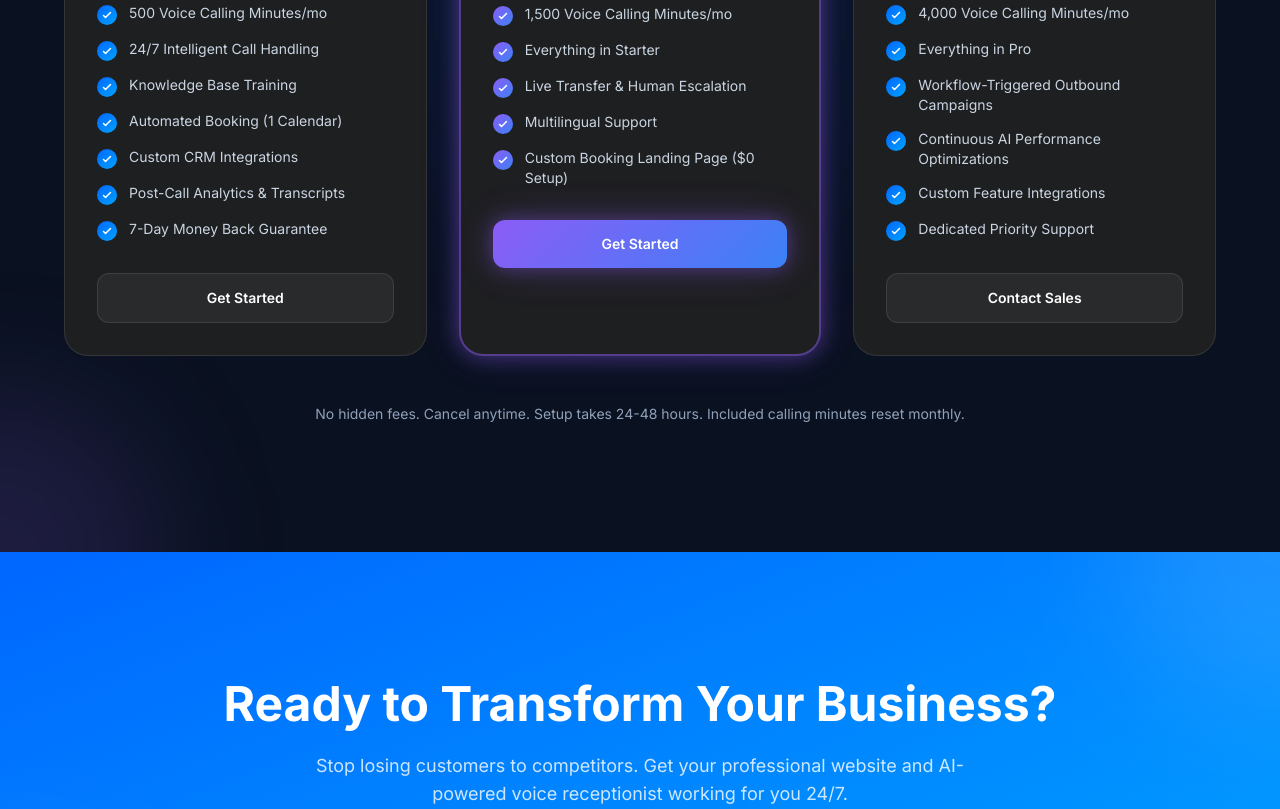
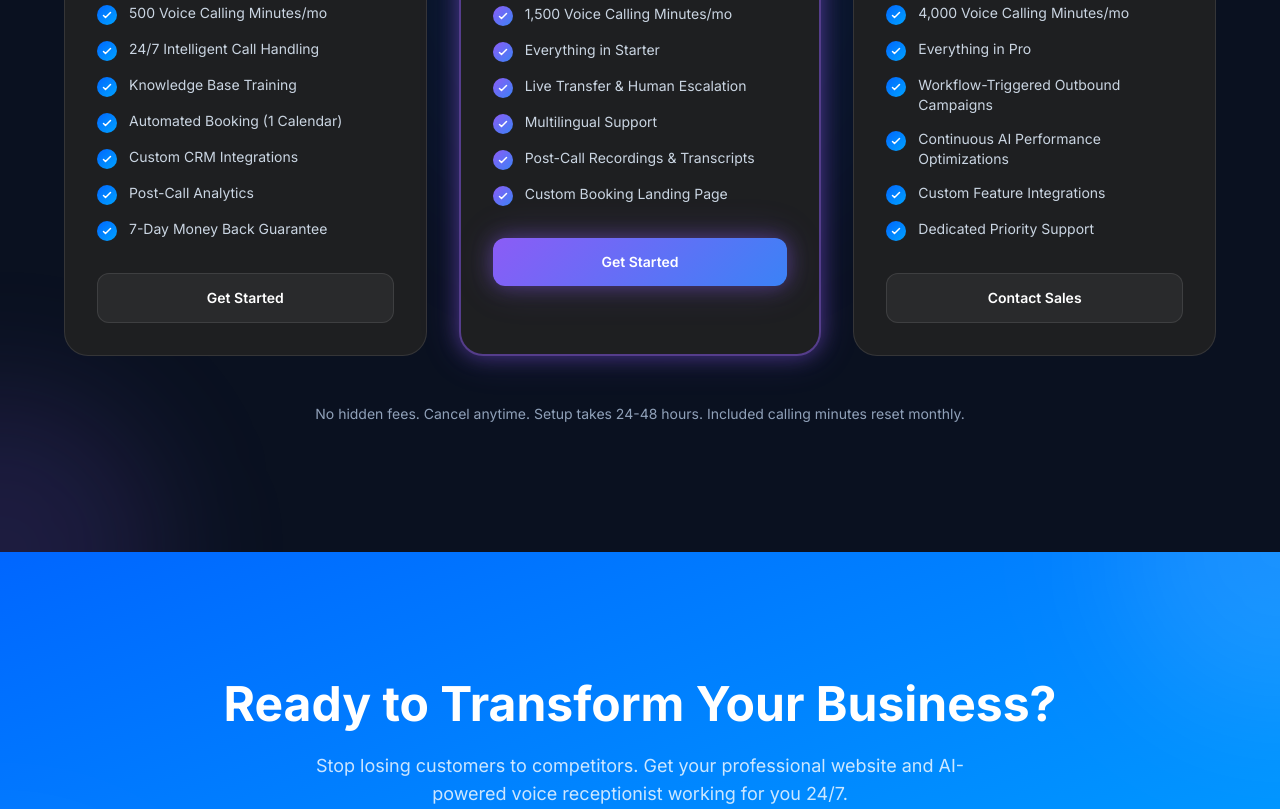
Before and after one commit to GregHabiskis/ringlume, an Astro site: page / in a window 1280 px wide. Shown: the part 4042-4851 px from the top of the page. Built offline with nearby package versions, Linux system fonts and the light colour scheme; Astro itself is replaced by a stand-in of ours.

Commit message:
Replaced Pricing tier feature 02

```diff
--- a/src/components/Pricing.astro
+++ b/src/components/Pricing.astro
@@ -14,7 +14,7 @@ const plans = [
       'Knowledge Base Training',
       'Automated Booking (1 Calendar)',
       'Custom CRM Integrations',
-      'Post-Call Analytics & Transcripts',
+      'Post-Call Analytics',
       '7-Day Money Back Guarantee',
     ],
     cta: 'Get Started',
@@ -33,7 +33,8 @@ const plans = [
       'Everything in Starter',
       'Live Transfer & Human Escalation',
       'Multilingual Support',
-      'Custom Booking Landing Page ($0 Setup)',
+      'Post-Call Recordings & Transcripts',
+      'Custom Booking Landing Page',
     ],
     cta: 'Get Started',
     popular: true,
```
